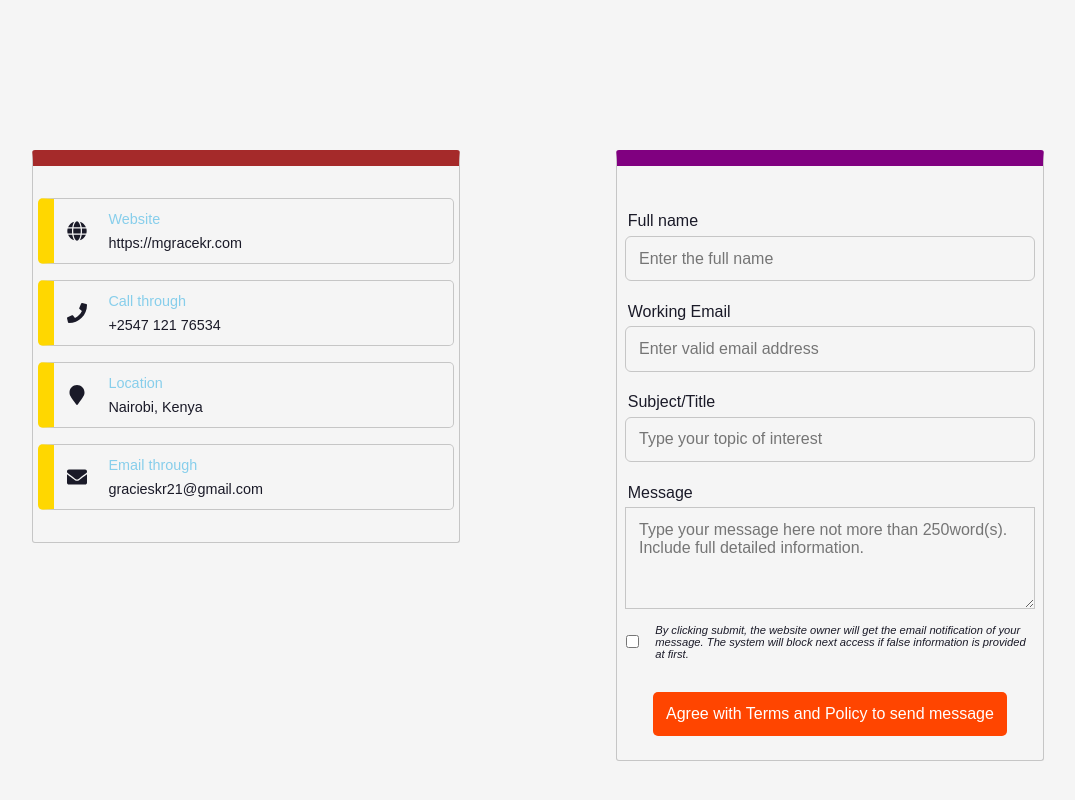
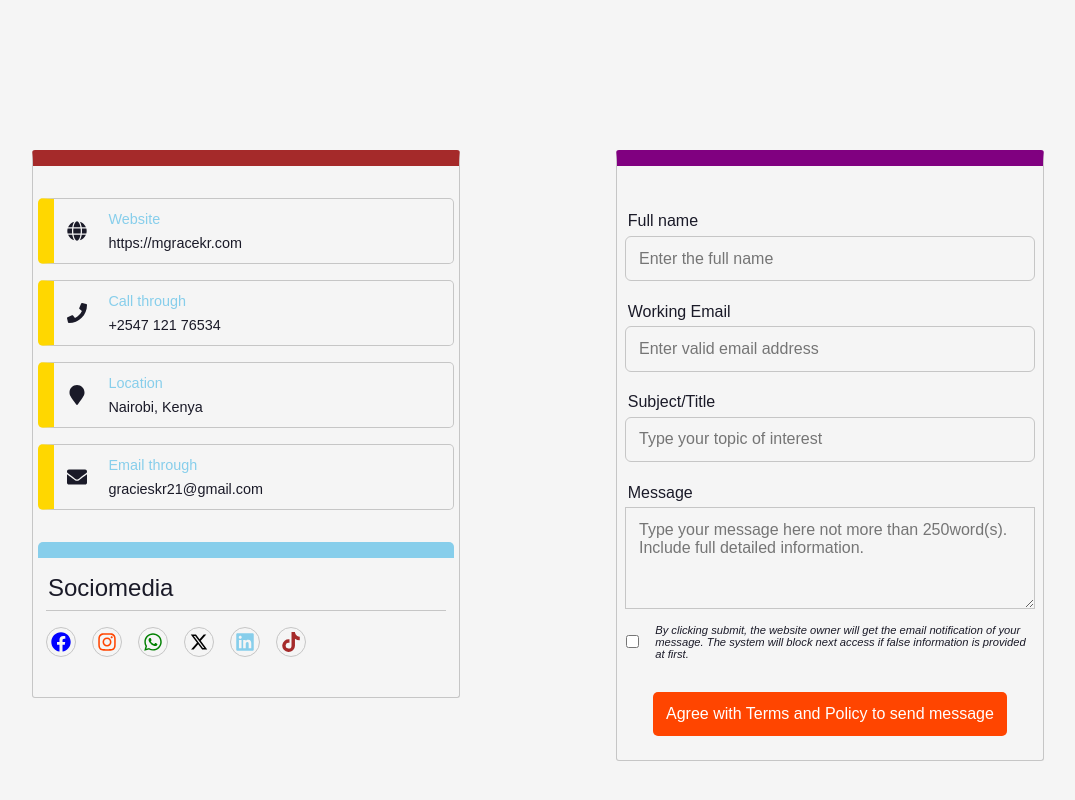
Before and after one commit to michaeldouglasvg/blogsite.web, a React (Create React App) app: page / in a window 1280 px wide. Shown: the part 742-1542 px from the top of the page, without its empty margins (102-1177 px from the left). Built offline with nearby package versions, Linux system fonts and the light colour scheme.

Commit message:
contacts

```diff
--- a/src/pages/Contacts.jsx
+++ b/src/pages/Contacts.jsx
@@ -1,6 +1,7 @@
 import React from 'react'
 import { ContactMainDisplay, LeftContainerContent, RightContainerContent } from '../styles/Contacts.styled'
-import { FaEnvelope, FaGlobe, FaMapMarker, FaPhone } from "react-icons/fa"
+import { FaEnvelope, FaFacebook, FaGlobe, FaInstagram, FaLinkedin, FaMapMarker, FaPhone, FaTiktok, FaWhatsapp } from "react-icons/fa"
+import { RiTwitterXFill } from "react-icons/ri";
 
 const Contacts = () => {
     const[enablesend, setEnablesend] = React.useState(false);
@@ -36,6 +37,17 @@ const Contacts = () => {
                 <p>Email through</p>
                 <p>gracieskr21@gmail.com</p>
             </div>
+         </section>
+         <section className='Sociallinks'>
+           <p>Sociomedia</p>
+           <div className='mediatypes'>
+                <div><FaFacebook size={20} color='blue'/></div>
+                <div><FaInstagram size={20} color='orangered'/></div>
+                <div><FaWhatsapp size={20} color='green'/></div>
+                <div><RiTwitterXFill size={20} color='black'/></div>
+                <div><FaLinkedin size={20} color='skyblue'/></div>
+                <div><FaTiktok size={20} color='brown'/></div>
+           </div>
          </section>
         </div>
       </LeftContainerContent>
--- a/src/styles/Contacts.styled.js
+++ b/src/styles/Contacts.styled.js
@@ -63,6 +63,35 @@ export const LeftContainerContent = styled.div`
                     &:nth-child(1){
                         color: skyblue;
                     }
+                }
+            }
+        }
+
+        & .Sociallinks{
+            flex-direction: column;
+            border: none;
+            border-top: 1rem solid skyblue;
+            margin-top: 2rem;
+            & p{
+                width: 100%;
+                font-size: 1.5rem;
+                padding: .5rem .1rem;
+                border-bottom: ${({theme}) => theme.colors.border};
+            }
+            & .mediatypes{
+                width: 100%;
+                display: flex;
+                align-items: center;
+                justify-content: start;
+                margin-top: 1rem;
+                & div{
+                    width: 30px;
+                    height: 30px;
+                    display: grid;
+                    place-items: center;
+                    border: ${({theme}) => theme.colors.border};
+                    margin-right: 1rem;
+                    border-radius: 15px;
                 }
             }
         }
```
